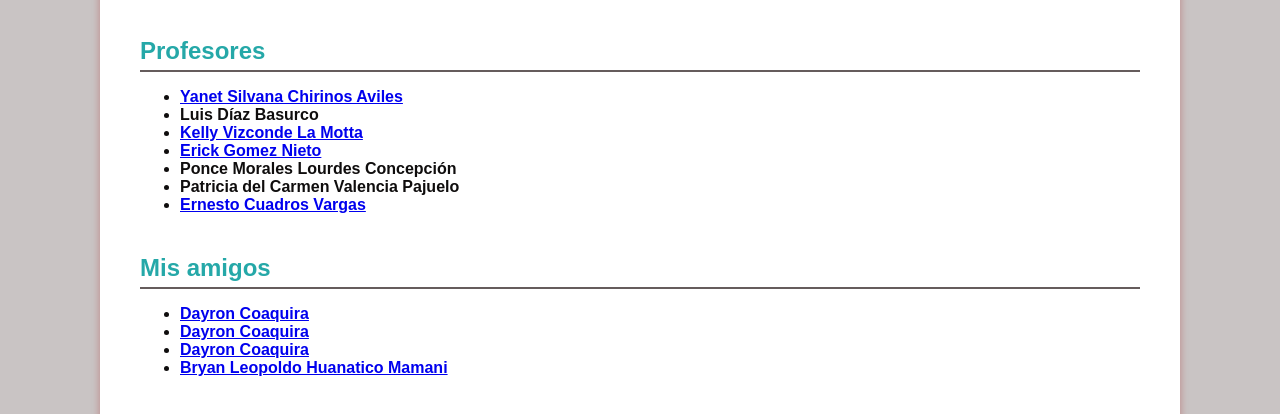
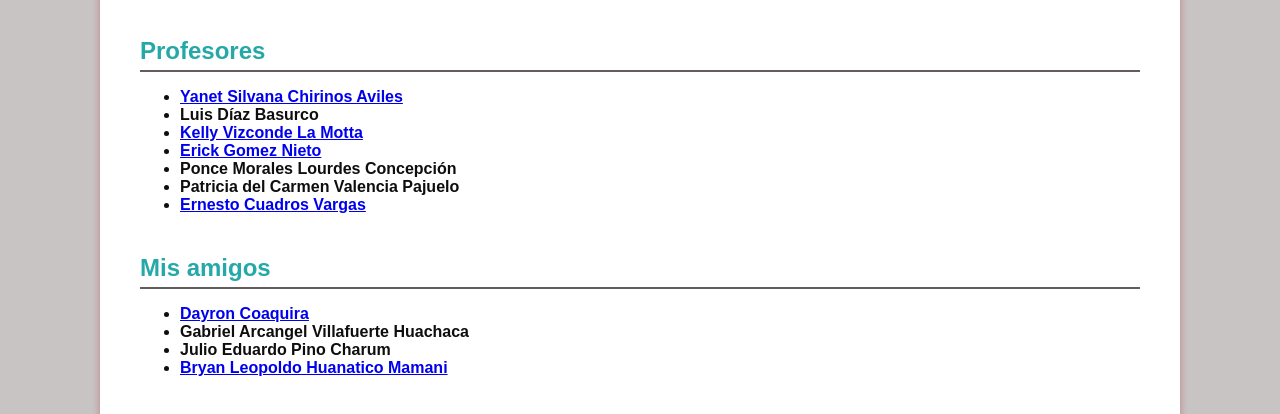
Before and after one commit to AbelCutire/AbelCutire.github.io, a plain HTML site: page index.html in a window 1280 px wide. Shown: the part 615-1029 px from the top of the page. Drawn offline with Linux system fonts and the light colour scheme.

Commit message:
Update index.html

```diff
--- a/index.html
+++ b/index.html
@@ -54,8 +54,8 @@
         <h2>Mis amigos</h2>
         <ul>
             <li><strong> <a href="https://day-llave.github.io/dayron_giovani_coaquira_llave/">Dayron Coaquira  </a> </strong></li>
-            <li><strong> <a href="https://day-llave.github.io/dayron_giovani_coaquira_llave/">Dayron Coaquira  </a> </strong></li>
-            <li><strong> <a href="https://day-llave.github.io/dayron_giovani_coaquira_llave/">Dayron Coaquira  </a> </strong></li>
+            <li><strong>Gabriel Arcangel Villafuerte Huachaca</strong></li>
+            <li><strong>Julio Eduardo Pino Charum</strong></li>
             <li><strong> <a href="https://lolofer321.github.io/Bryan-Leopoldo-Huanatico-Mamani.github.io/">Bryan Leopoldo Huanatico Mamani </a> </strong></li>
         </ul>
 
```
